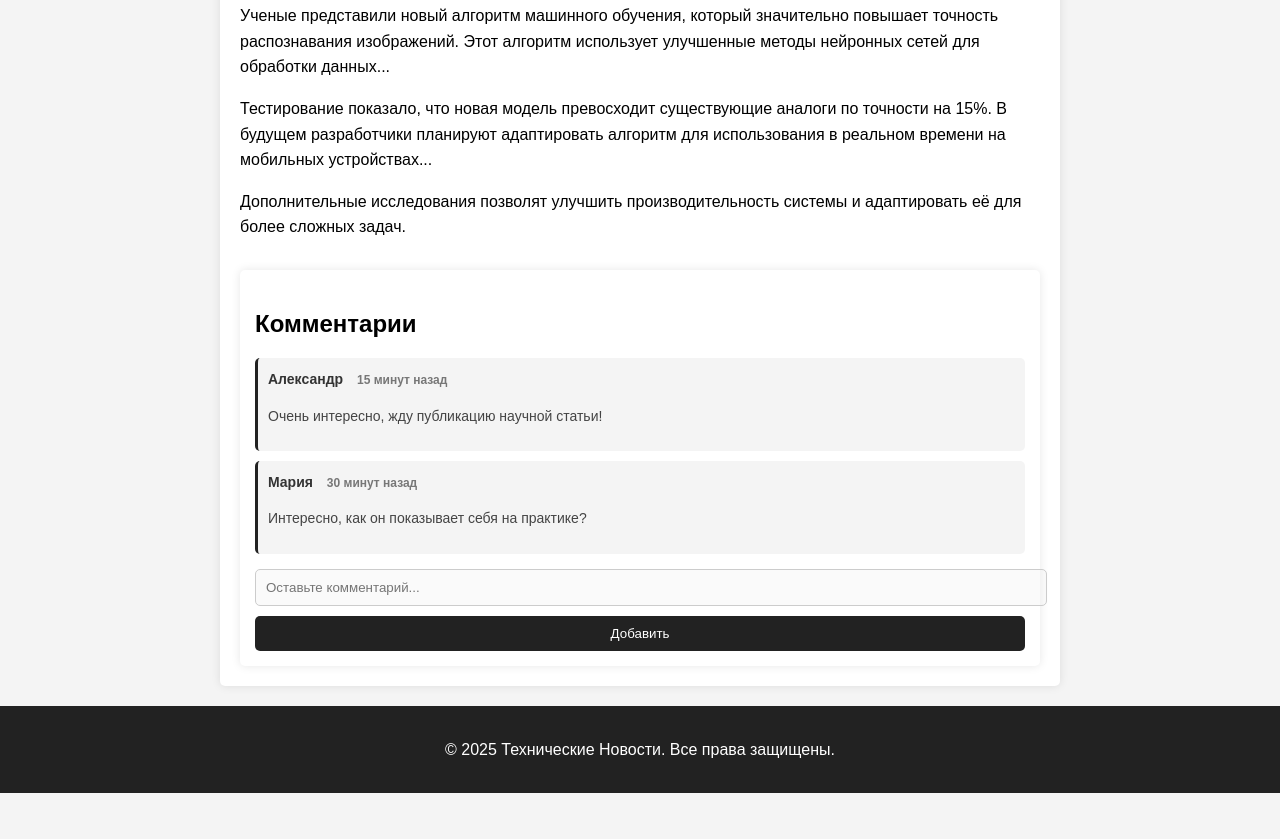
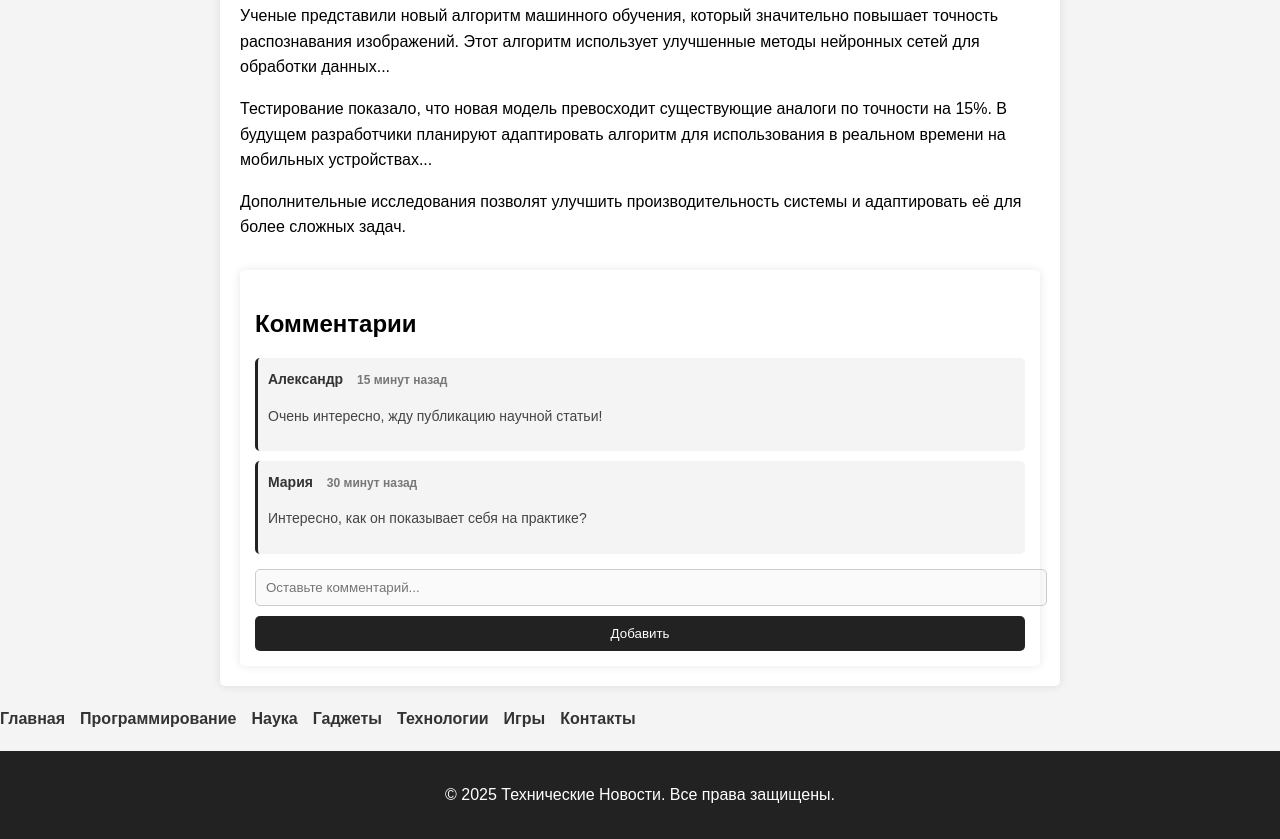
Before and after one commit to NotPocik/itivp_lab1, a plain HTML site: page pages/news.html in a window 1280 px wide. Shown: the part 817-1656 px from the top of the page. Before the commit the page ends 1610 px from the top, so only its background shows below. Drawn offline with Linux system fonts and the light colour scheme.

Commit message:
Update news.html

```diff
--- a/pages/news.html
+++ b/pages/news.html
@@ -54,6 +54,18 @@
 </section>
 </main>
 
+<nav class="footer-nav">
+    <ul>
+        <li><a href="../index.html">Главная</a></li>
+        <li><a href="#">Программирование</a></li>
+        <li><a href="#">Наука</a></li>
+        <li><a href="gadgets.html">Гаджеты</a></li>
+        <li><a href="#">Технологии</a></li>
+        <li><a href="#">Игры</a></li>
+        <li><a href="contacts.html">Контакты</a></li>
+    </ul>
+</nav>
+
 <footer>
     <p>&copy; 2025 Технические Новости. Все права защищены.</p>
 </footer>
```
